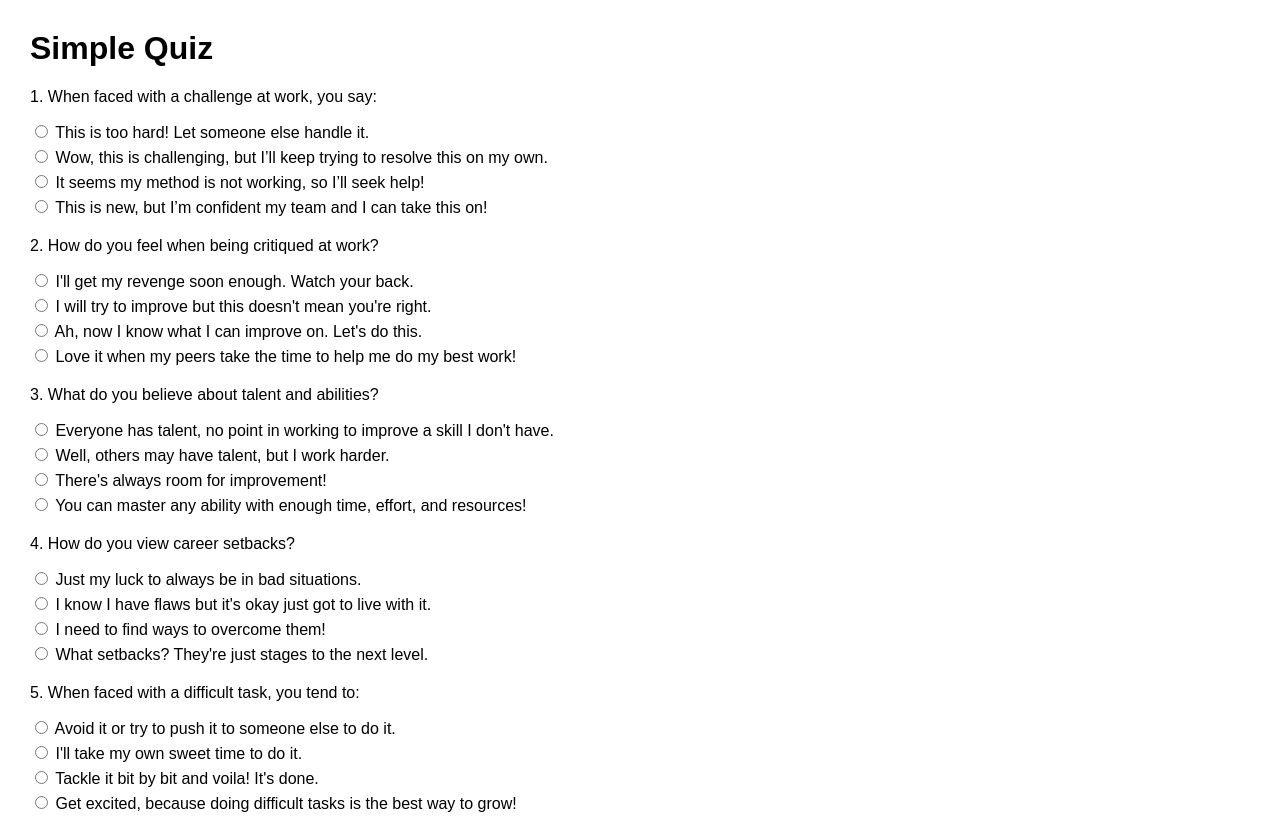
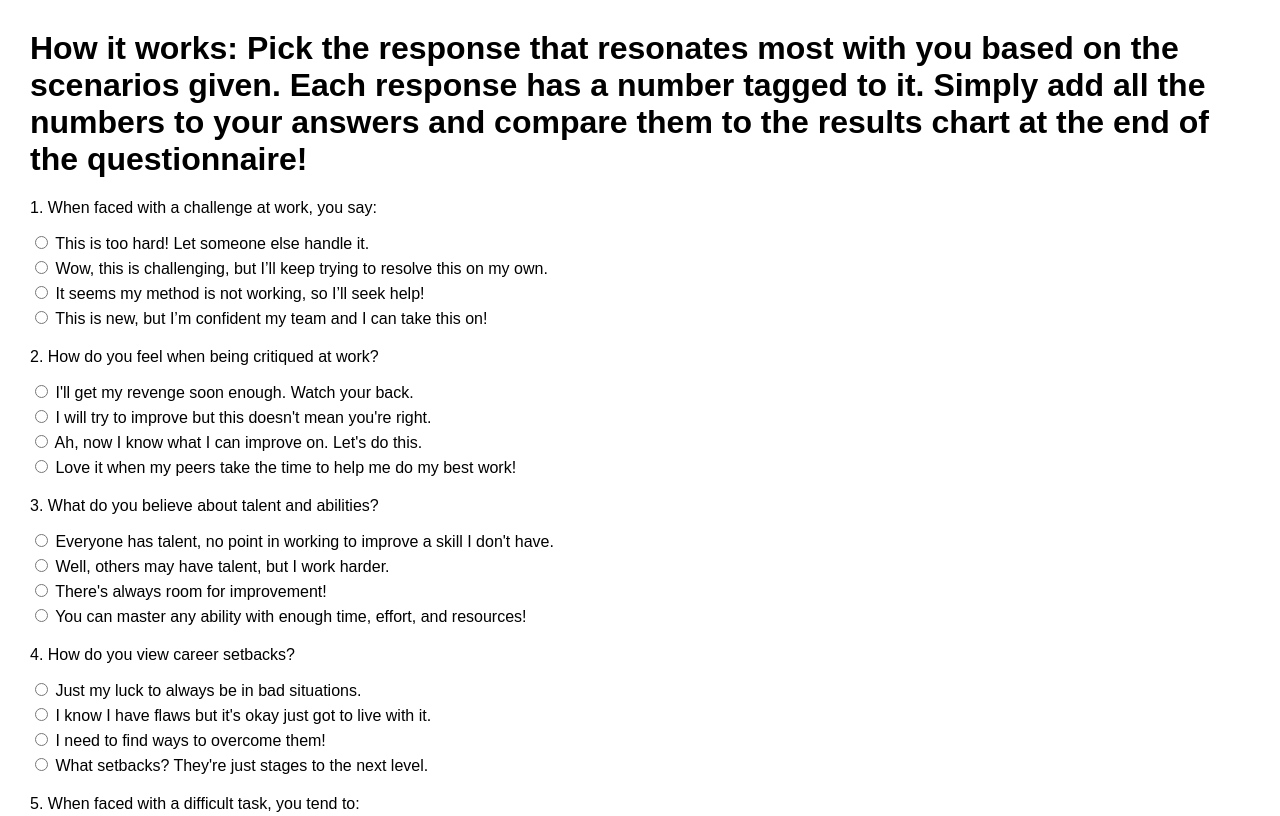
Before and after one commit to andreatan11/quiz_test, a plain HTML site: page index.html in a window 1280 px wide. Shown: the top 816 px of the page. Drawn offline with Linux system fonts and the light colour scheme.

Commit message:
Update index.html

```diff
--- a/index.html
+++ b/index.html
@@ -27,7 +27,7 @@
 </head>
 <body>
 
-  <h1>Simple Quiz</h1>
+  <h1>How it works: Pick the response that resonates most with you based on the scenarios given. Each response has a number tagged to it. Simply add all the numbers to your answers and compare them to the results chart at the end of the questionnaire!</h1>
 
   <form id="quiz-form">
     <div class="question">
```
